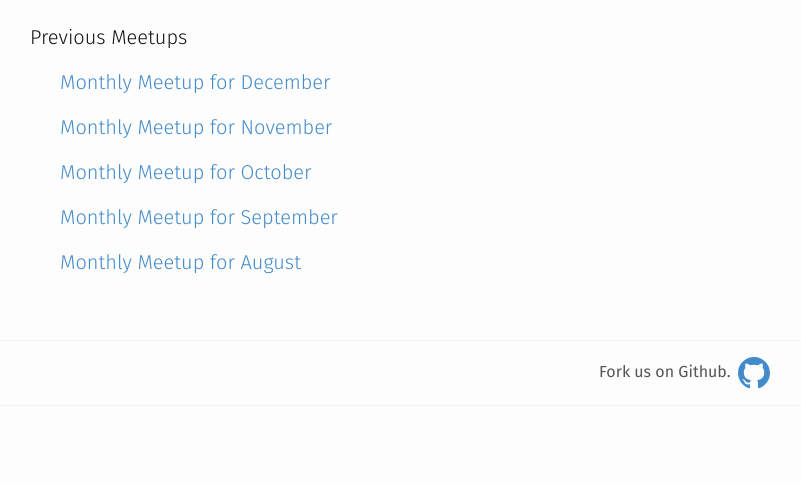
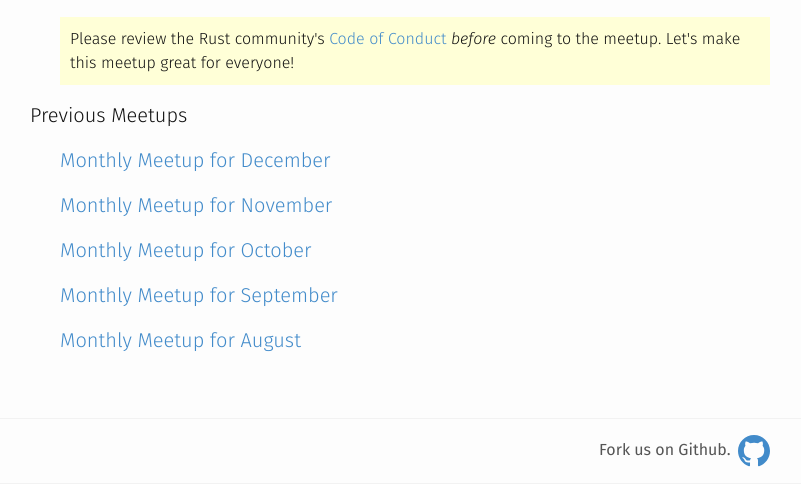
Before and after one commit to seattlers/seattlers.github.io, a Jekyll site: the page built from index.html, in a window 1280 px wide. Shown: the part 975-1459 px from the top of the page, without its empty margins (240-1041 px from the left). Built offline with Jekyll 4.4.1, drawn with Linux system fonts in a browser that asks for light colours; before the commit the page ends 1381 px from its top, so only the background shows below that.

Commit message:
Adds Rust's code of conduct to site.

```diff
--- a/_sass/_seattle.scss
+++ b/_sass/_seattle.scss
@@ -71,6 +71,12 @@ main {
     font-weight: lighter;
   }
 
+  .rust-code-of-conduct {
+    background: #ffffd7;
+    padding: 10px;
+    margin-top: 10px;
+  }
+
   ul {
     list-style: none;
 
--- a/index.html
+++ b/index.html
@@ -12,6 +12,7 @@ layout: default
         <p></p>
         <p>{{ meetup.content }}</p>
         <iframe src="https://www.google.com/maps/embed?pb=!1m18!1m12!1m3!1d2689.949938428252!2d-122.33693948444665!3d47.607663095897756!2m3!1f0!2f0!3f0!3m2!1i1024!2i768!4f13.1!3m3!1m2!1s0x54906ab3e201dcd5%3A0x74d3b3b81745ba32!2sAda+Developers+Academy+HQ!5e0!3m2!1sen!2sus!4v1474954247730" width="100%" height="300" frameborder="0" style="border:0" allowfullscreen></iframe>
+        <p class="rust-code-of-conduct">Please review the Rust community's <a href="https://www.rust-lang.org/en-US/conduct.html">Code of Conduct</a> <em>before</em> coming to the meetup. Let's make this meetup great for everyone!</p>
       </li>
     </ul>
     <h2> Previous Meetups</h2>
```
